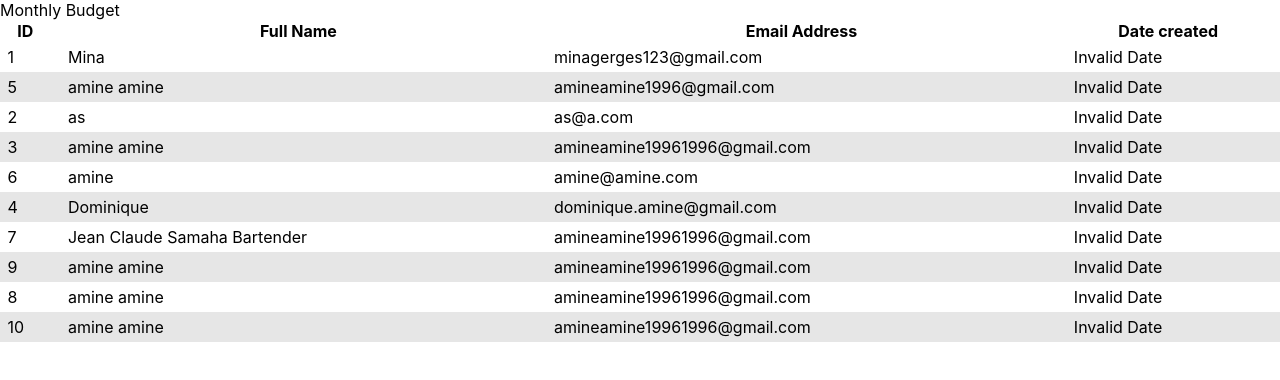
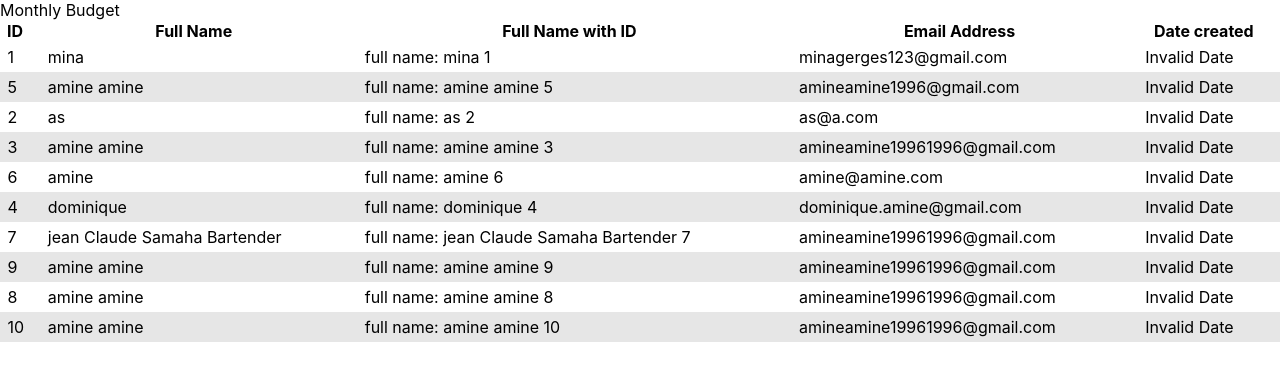
Before and after one commit to meowhite/simple-table, a React (Create React App) app: page / in a window 1280 px wide. Shown: the top 380 px of the page. Built offline with nearby package versions, Linux system fonts and the light colour scheme.

Commit message:
add custom sort field

```diff
--- a/src/App.js
+++ b/src/App.js
@@ -20,6 +20,14 @@ function App() {
         isTitle: true,
       },
       {
+        title: 'Full Name with ID',
+        key: 'fullNameWithID',
+        isSortable: true,
+        isTitle: true,
+        customSearch: row => `${row.name} id is: ${row._id}`,
+        formatter: row => <div>full name: {row?.name} {row?._id}</div>,
+      },
+      {
         title: 'Email Address',
         key: 'email',
         isSortable: true,
@@ -28,8 +36,8 @@ function App() {
       {
         title: 'Date created',
         key: 'date',
-        formatter: value => (new Date(Number(value))).toDateString(),
-      },
+        formatter: value => (new Date(Number('2021-09-16 22:18:31'))).toDateString(),
+      }
     ],
     defaultSort: {
       field: 'name',
--- a/src/Table.js
+++ b/src/Table.js
@@ -1,14 +1,13 @@
 import React, { useState } from 'react'
-import { getNextSortStatus, getSortIcon } from './utils'
+import { getSortIcon, dataFormatter } from './utils'
 import useTable from './TableController'
 
 export default function Table(props) {
   const { config: { fields, primaryKey }, data } = props;
-  const { sortCriteria, tableData, onSort } = useTable({ data })
+  const formatData = dataFormatter(data, fields)
+  const { sortCriteria, tableData, onSort } = useTable({ data: formatData })
 
   const onHandleSort = (currentField) => () => currentField?.isSortable && onSort(currentField)
-
-  console.log('isAsc', sortCriteria.isAsc)
 
   return (
     <div>
@@ -36,7 +35,7 @@ export default function Table(props) {
                 {fields?.map((field, index) => {
                   const key = `${index}-${tableData[field]}`;
                   return field?.formatter
-                    ? <td key={key}>{field.formatter(tableData[field.key])}</td>
+                    ? <td key={key}>{field.formatter(row)}</td>
                     : <td key={key}>{row[field.key]}</td>;
                 })}
               </tr>
--- a/src/data.js
+++ b/src/data.js
@@ -3,7 +3,7 @@ export const data = [
   {
     _id: "1",
     email: "minagerges123@gmail.com",
-    name: "Mina",
+    name: "mina",
     phone: "+96170345114",
     subject: "test",
     message: "ahlannn",
@@ -48,7 +48,7 @@ export const data = [
   {
     _id: "4",
     email: "dominique.amine@gmail.com",
-    name: "Dominique",
+    name: "dominique",
     phone: "+96181304686",
     subject: "Dev ",
     message: "Ohmaga",
@@ -57,7 +57,7 @@ export const data = [
   {
     _id: "7",
     email: "amineamine19961996@gmail.com",
-    name: "Jean Claude Samaha Bartender",
+    name: "jean Claude Samaha Bartender",
     phone: "+96170492931",
     subject: "cv application",
     message: "hello amine this a test email ",
--- a/src/utils.js
+++ b/src/utils.js
@@ -7,3 +7,15 @@ export const getNextSortStatus = (currentStatus = undefined) =>
 
 
 export const getSortIcon = (currentStatus = undefined) => currentStatus === undefined ? '' : (currentStatus ? <ArrowUp /> : <ArrowDown />)
+
+/**
+ *
+ * @param {*} data : is data array
+ * @param {*} fields : is array header field
+ * @returns : new data with field has key in header field
+ */
+
+export const dataFormatter = (data, fields) =>
+  data.map((row, i) =>
+    fields.reduce((acc, el) =>
+      ({ ...acc, [el.key]: el?.customSearch?.(row) || row?.[el?.key] || '' }), {}))
```
Also changed, not shown: src/Table copy.js (added, +66 -0 lines).
